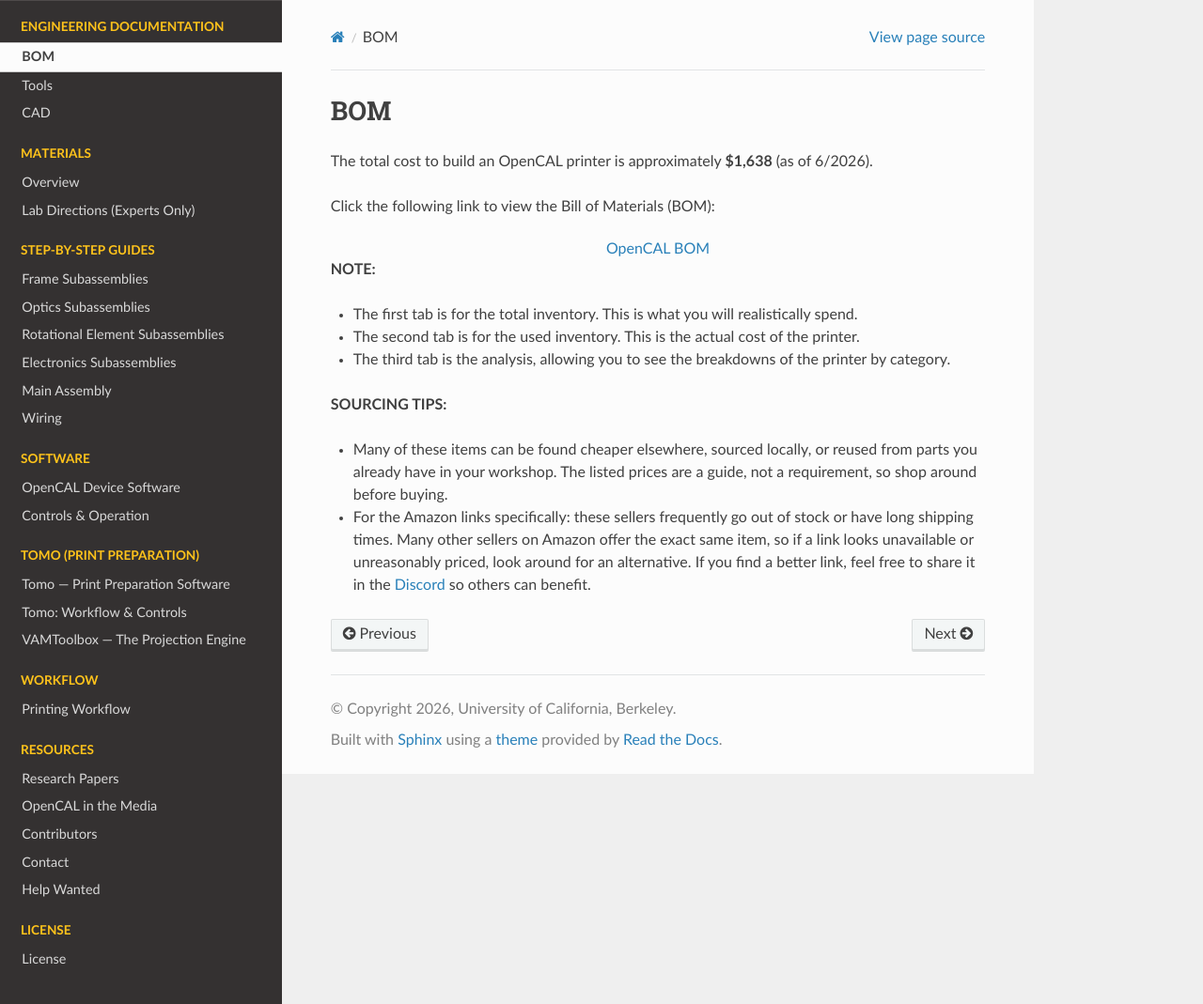
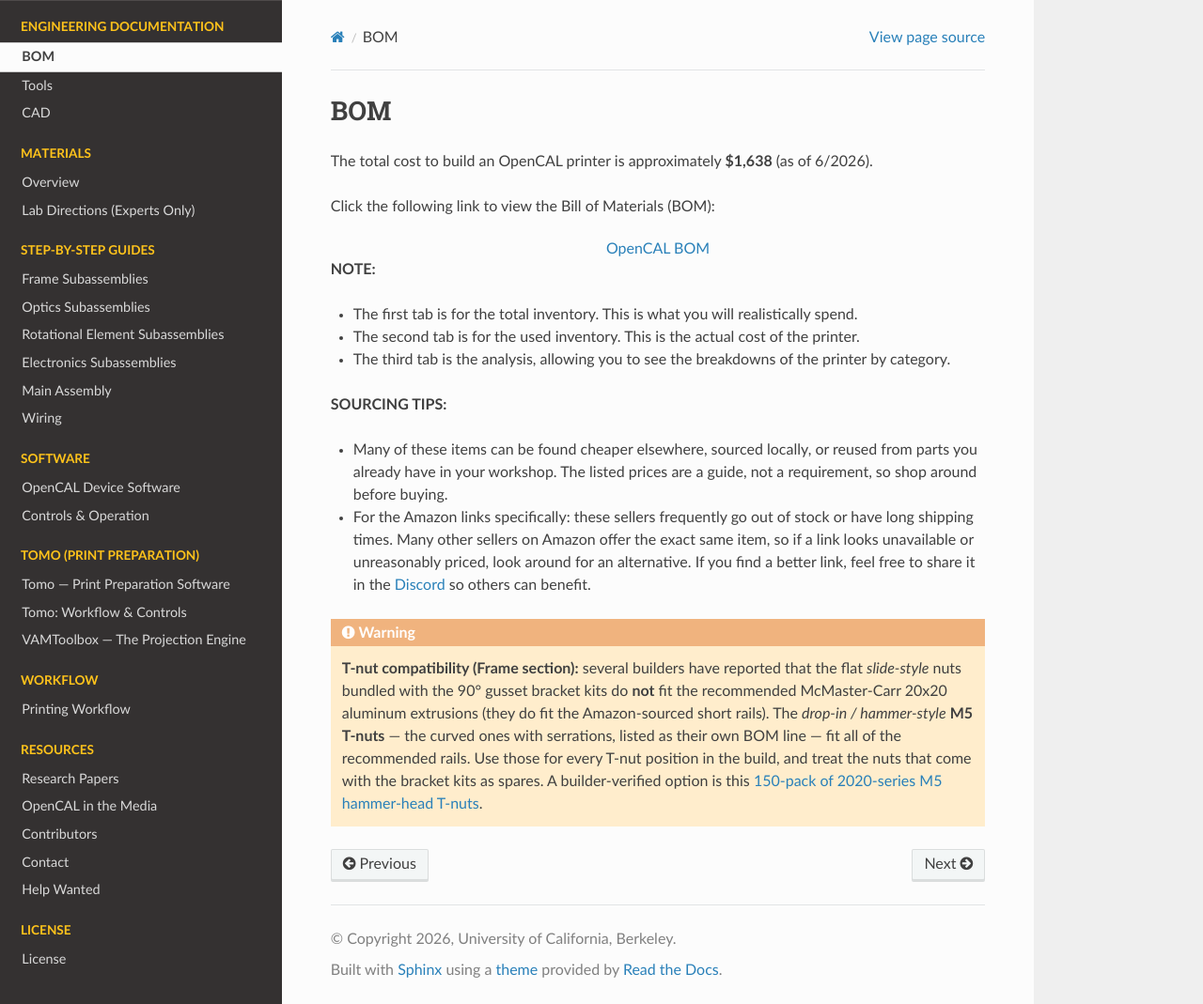
Before and after one commit to computed-axial-lithography/OpenCAL-documentation, a Sphinx documentation site: the page built from docs/source/engineering_documentation/bom.rst, in a window 1280 px wide and 1069 px high. Shown: the whole window at 94% size. Built offline with Sphinx 7.4.7 and the Read the Docs theme 3.1.0, drawn with Linux system fonts in a browser that asks for light colours.

Commit message:
Add T-nut compatibility warning to BOM and frame guide
Builders report the flat slide-style nuts bundled with the 90-degree
gusset bracket kits do not fit the McMaster-Carr 20x20 extrusions
(they only fit the Amazon short rails). Recommend the drop-in /
hammer-style M5 T-nuts for every T-nut position, with a
builder-verified 150-pack link.

Co-Authored-By: Claude Fable 5 <noreply@anthropic.com>

```diff
--- a/docs/source/engineering_documentation/bom.rst
+++ b/docs/source/engineering_documentation/bom.rst
@@ -29,6 +29,16 @@ Click the following link to view the Bill of Materials (BOM):
   times. Many other sellers on Amazon offer the exact same item, so if a link looks unavailable or
   unreasonably priced, look around for an alternative. If you find a better link, feel free to share
   it in the `Discord <https://discord.com/invite/patduYdnSN>`__ so others can benefit.
+
+.. warning::
+
+   **T-nut compatibility (Frame section):** several builders have reported that the flat
+   *slide-style* nuts bundled with the 90° gusset bracket kits do **not** fit the recommended
+   McMaster-Carr 20x20 aluminum extrusions (they do fit the Amazon-sourced short rails). The
+   *drop-in / hammer-style* **M5 T-nuts** — the curved ones with serrations, listed as their own
+   BOM line — fit all of the recommended rails. Use those for every T-nut position in the build,
+   and treat the nuts that come with the bracket kits as spares. A builder-verified option is this
+   `150-pack of 2020-series M5 hammer-head T-nuts <https://www.amazon.com/dp/B086MKNYDS>`__.
 
 ..
     Frame
```
Also changed, not shown: docs/source/step_by_step/frame_stepbystep.rst (+8 -0 lines).
